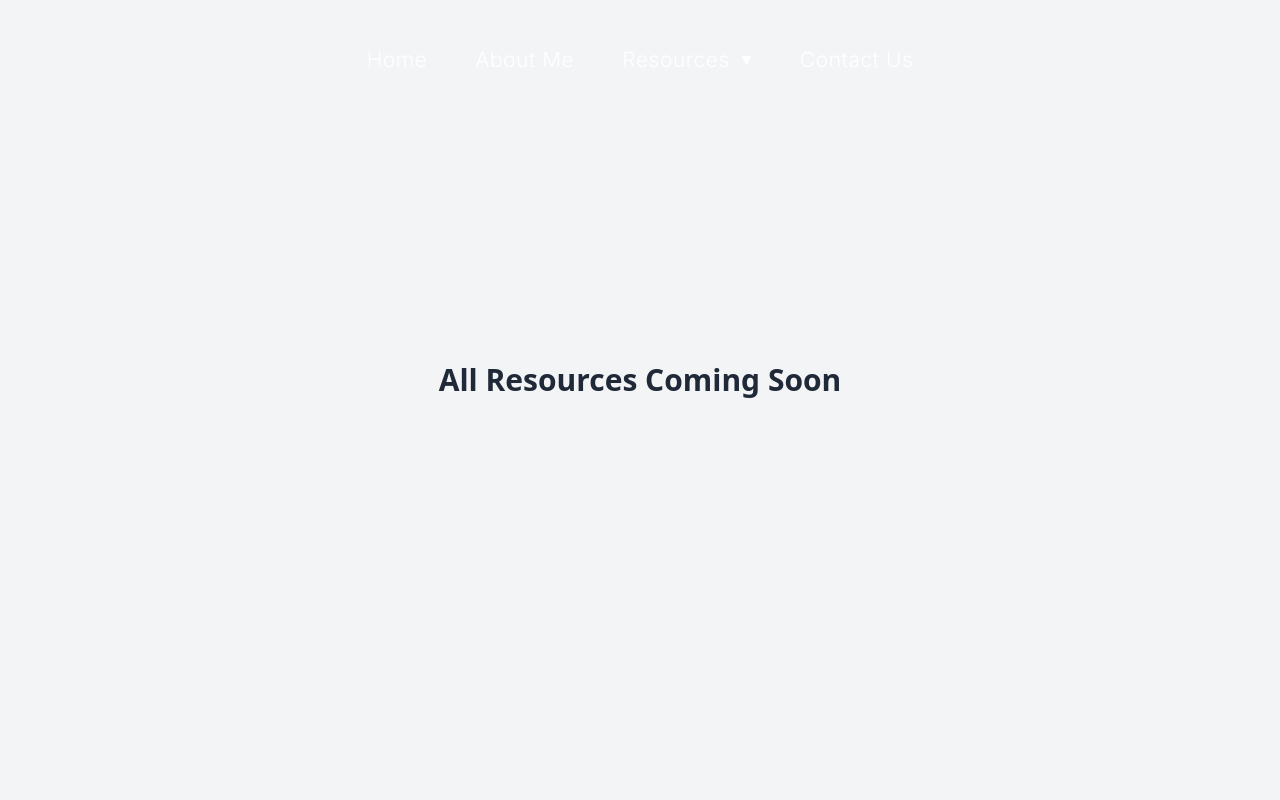
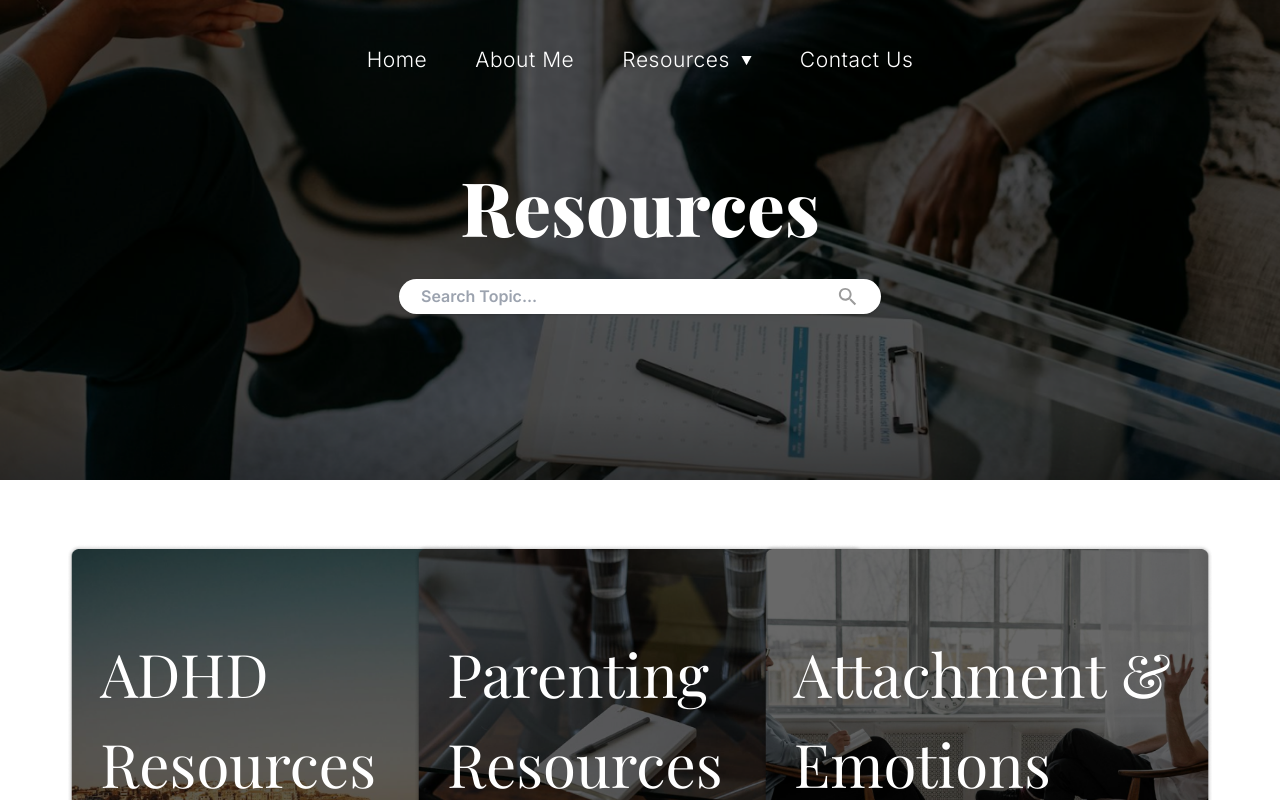
Before and after one commit to topcowmoo/areca-vestiaria, a React (Vite) app: page /all-resources in a window 1280 px wide. Shown: the top 800 px of the page. Built offline with nearby package versions, Linux system fonts and the light colour scheme; a web font is replaced by a local one.

Commit message:
add Resource card component to AllResources page

```diff
--- a/src/components/ResourceCard.jsx
+++ b/src/components/ResourceCard.jsx
@@ -3,11 +3,13 @@ import PropTypes from "prop-types";
 const ResourceCard = ({ title, image, link }) => {
   return (
     <div
-      className={`relative w-[360px] h-[331px] rounded-lg overflow-hidden bg-cover bg-center ${image}`}
+      className={`relative w-[450px] h-[408px] rounded-lg overflow-hidden bg-cover bg-center ${image}`}
     >
       <div className="absolute inset-0 flex flex-col justify-center p-8">
-        <h2 className="text-white text-lg font-playfair text-left">{title}</h2>
-        <a href={link} className="text-white text-sm underline text-left py-4">
+        <h2 className="text-white text-[60px] font-playfair text-left">
+          {title}
+        </h2>
+        <a href={link} className="text-white text-lg underline text-left py-4">
           View More
         </a>
       </div>
--- a/src/data/categoryData.js
+++ b/src/data/categoryData.js
@@ -2,43 +2,43 @@ export const categoryData = [
   {
     id: 1,
     title: "ADHD Resources",
-    image: "card-one",
+    image: "bg-card-one",
     link: "/adhd-resources",
   },
   {
     id: 2,
     title: "Parenting Resources",
-    image: "card-two",
+    image: "bg-card-two",
     link: "/parenting-resources",
   },
   {
     id: 3,
     title: "Attachment & Emotions",
-    image: "card-three",
+    image: "bg-card-three",
     link: "/attachments-and-emotions",
   },
   {
     id: 4,
     title: "Couple Resources",
-    image: "card-four",
+    image: "bg-card-four",
     link: "/couples-resources",
   },
   {
     id: 5,
     title: "Anger and Shame",
-    image: "card-one",
+    image: "bg-card-one",
     link: "/anger-and-shame",
   },
   {
     id: 6,
     title: "Therapy Resources",
-    image: "card-two",
+    image: "bg-card-two",
     link: "/therapy",
   },
   {
     id: 7,
     title: "Physician Patient Resources",
-    image: "card-three",
+    image: "bg-card-three",
     link: "/physician-patient-resources",
   },
 ];
--- a/src/pages/AllResources.jsx
+++ b/src/pages/AllResources.jsx
@@ -1,11 +1,36 @@
-
-
+import SearchBar from "../components/SearchBar";
+import { categoryData } from "../data/categoryData";
+import ResourceCard from "../components/ResourceCard";
 
 function AllResources() {
   return (
-    <div className="flex flex-col items-center justify-center min-h-screen bg-gray-100">
-      <h1 className="text-3xl font-bold text-gray-800 mb-10">All Resources Coming Soon</h1>
+    // Top Page + NavBar
+    <div>
+      <div className="flex flex-col h-[60vh] bg-page-one bg-cover bg-center">
+        <div className="flex justify-center"></div>
 
+        <div className="flex flex-grow flex-col items-center justify-center">
+          <div>
+            <h2 className="text-center text-white text-[75px] font-extrabold font-playfair">
+              Resources
+            </h2>
+          </div>
+
+          <SearchBar />
+        </div>
+      </div>
+      <div className="px-8 md:px-32 py-16">
+        <div className="grid grid-cols-1 md:grid-cols-3 gap-x-4 gap-y-8 justify-items-center">
+          {categoryData.map((card, index) => (
+            <ResourceCard
+              key={index}
+              title={card.title}
+              image={card.image}
+              link={card.link}
+            />
+          ))}
+        </div>
+      </div>
     </div>
   );
 }
```
Also changed, not shown: src/pages/GeneralResources.jsx (+6 -6 lines).
